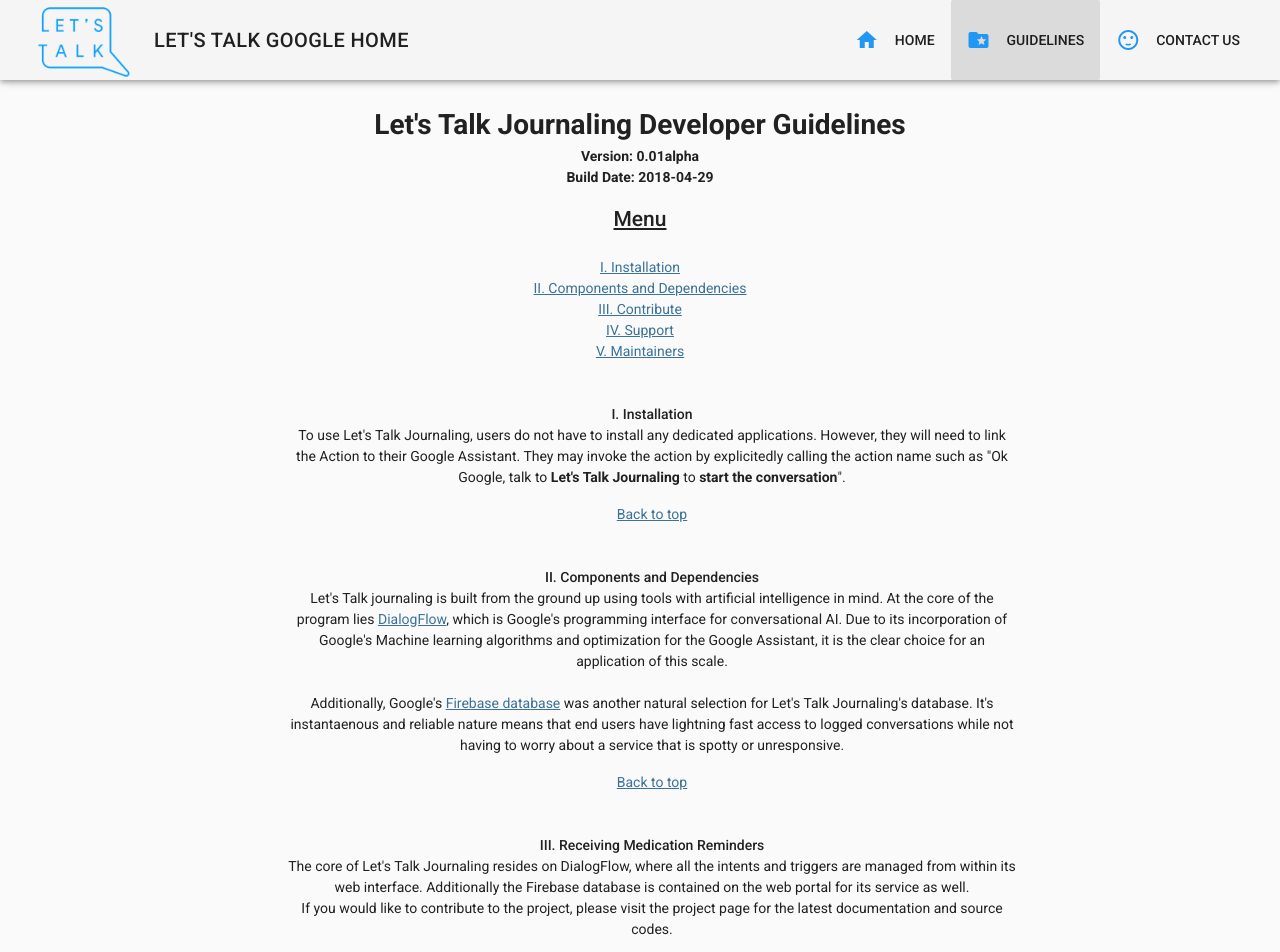
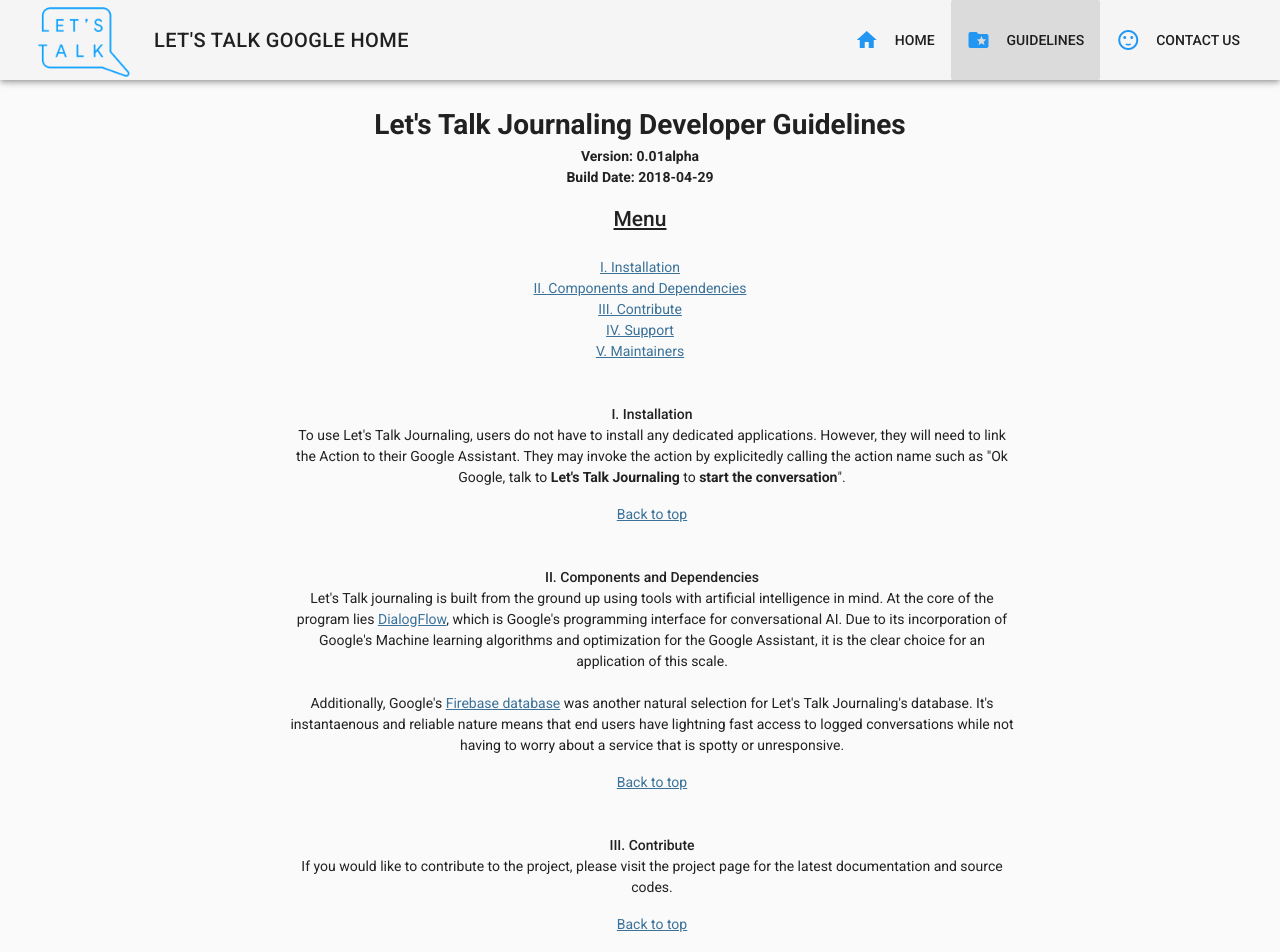
Before and after one commit to dlvcsulb/CSULB-Design-491-Let-s-Talk, a Vue app in the folder html-production/vuetifyapp/: page /guidelines/developer in a window 1280 px wide. Shown: the top 952 px of the page. Built offline with nearby package versions, Linux system fonts and the light colour scheme.

Commit message:
Update DeveloperGuidelines.vue

```diff
--- a/html-production/vuetifyapp/src/components/DeveloperGuidelines.vue
+++ b/html-production/vuetifyapp/src/components/DeveloperGuidelines.vue
@@ -42,9 +42,8 @@
         <br><br><br>
 
         <a name="Contribute"></a>
-        <strong><li>Receiving Medication Reminders</li></strong>
+        <strong><li>Contribute</li></strong>
           <p>
-            The core of Let's Talk Journaling resides on DialogFlow, where all the intents and triggers are managed from within its web interface. Additionally the Firebase database is contained on the web portal for its service as well. <br>
               If you would like to contribute to the project, please visit the project page for the latest documentation and source codes.
           </p>
         <a href="#Top">Back to top</a>
```
